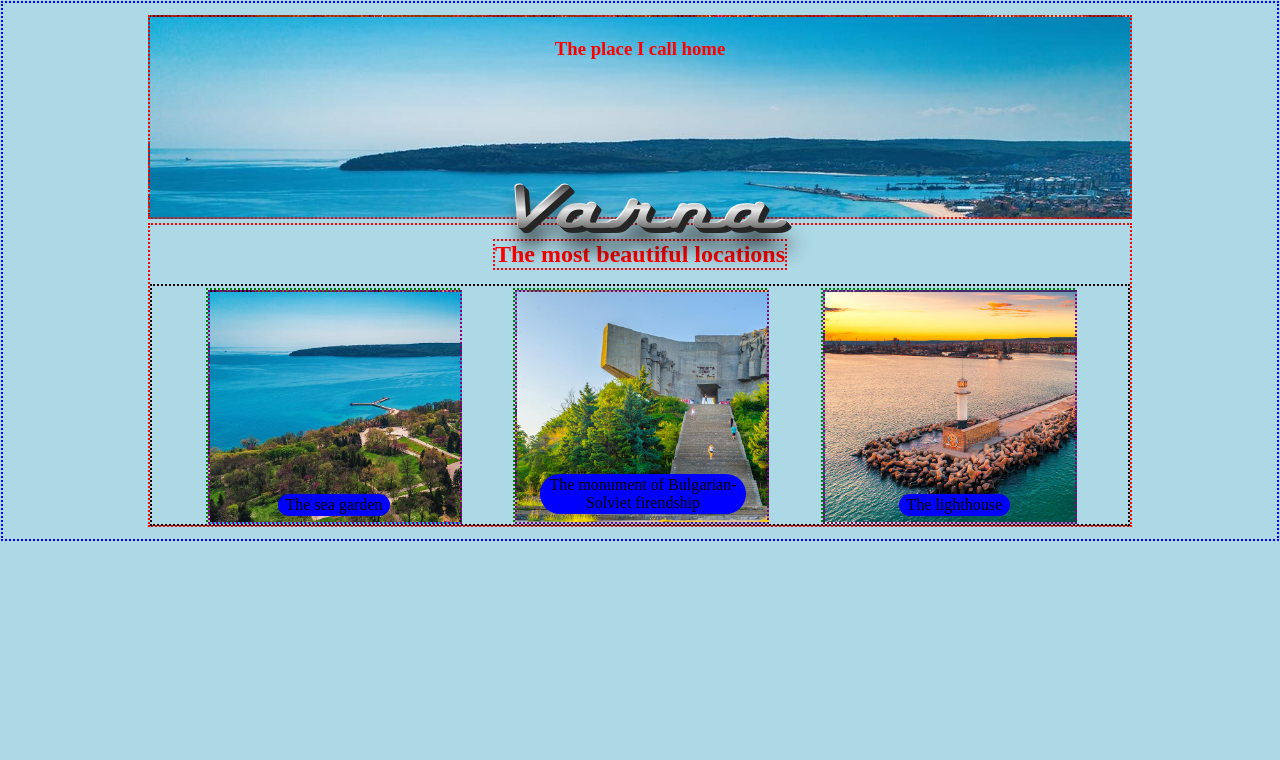
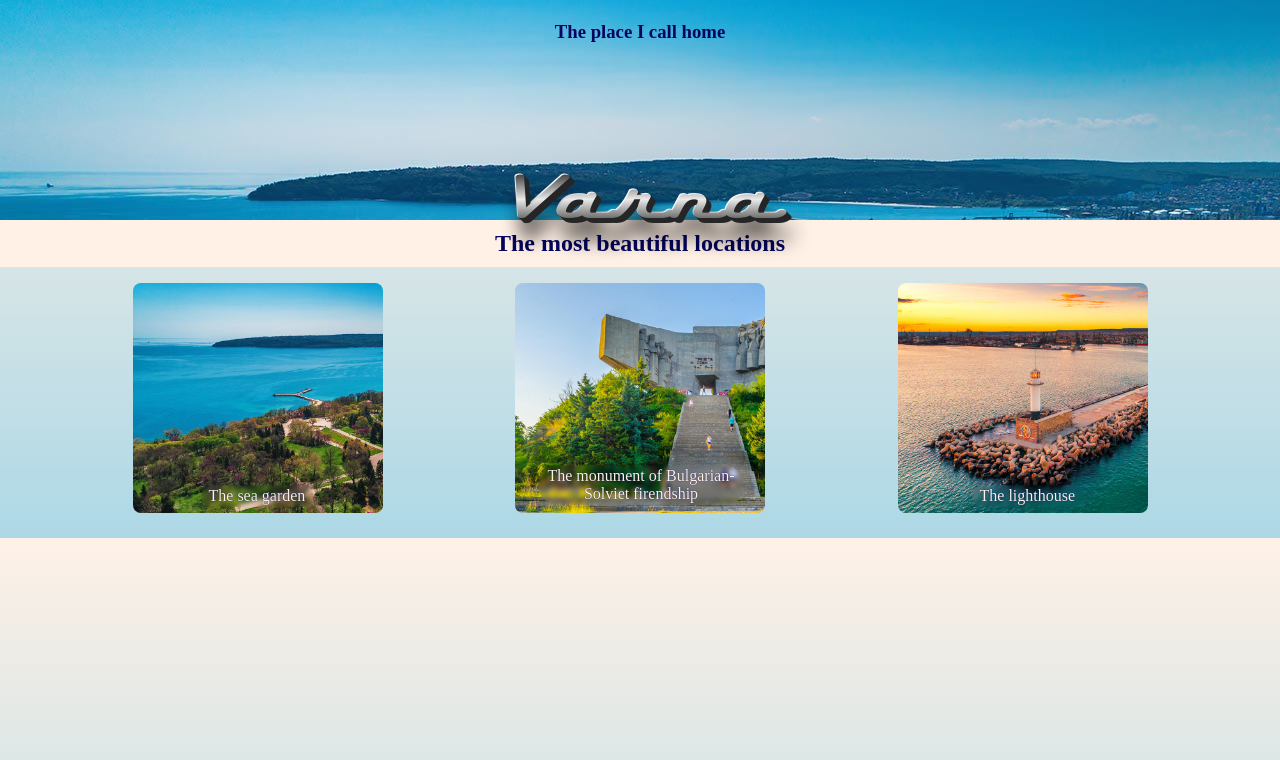
Before and after one commit to AlexKeray/Varna, a plain HTML site: page index.html in a window 1280 px wide. Shown: the top 760 px of the page. Drawn offline with Linux system fonts and the light colour scheme.

Commit message:
Finished

```diff
--- a/styles.css
+++ b/styles.css
@@ -10,7 +10,7 @@ h1>span{
     top:35%;
     position: absolute;
     transition: translateY(-50%);
-    margin-top: -100px;
+    margin-top: -110px;
     margin-left: -135px;
     padding: 0;
     width:100%;
@@ -35,65 +35,59 @@ h1>span{
     -1px -1px 0 #fff;
   }
 
-.b {
-    border: 2px dotted red;
-}
 
 body {
-    margin: 1px;
-    padding: 10px;
-    border: 2px dotted blue;
+    margin: 0px;
+    padding: 0px;
+    width: auto;
 
     display:flex;
     flex-direction: column;
 
     text-align: center;
 
-    background-color: lightblue;
+    background:linear-gradient(#fff1e6,lightblue) ;
 }
 
 .section-params {
-    border: 2px dotted red;
-    margin: 2px auto;
-    width: 980px;
+    margin: 0px 0px;
+    width: auto;
 }
 
 
 
 /*section-title-----------------------------------------------------------------------------*/
 .section-title {
-    height: 200px;
+    height: 220px;
     background-image: url("images/morska.jpg");
     background-size: cover;
 }
 
-#title-title {
-    color: #DADBDD;
-}
-
 #city-info {
-    color: red;
+    color: #03045e;
 }
 
 /*section-activities-----------------------------------------------------------------------------*/
 .section-activities {
     height: 300px;
+    margin-bottom: 18px;
 }
 
 #activities-title {
-    display:inline-block;
-    border: 2px dotted red;
-    margin: 14px auto;
-    color:red;
+    display:block;
+    padding: 10px;
+    margin: 0px auto;
+    margin-bottom: 14px;
+    color:#03045e;
+    background-color: #fff1e6;
+
 }
 
 .activities-wrapper {
-    border: 2px dotted black;
     display: flex;
 }
 
 .activities-params {
-    border: 2px dotted green;
     margin-top: 2px;
     margin-bottom: 2px;
     height: 230px;
@@ -107,13 +101,14 @@ body {
 
 .activity1-background {
     position:absolute;
-    border: 2px dotted purple;
     margin-top: 0px;
     margin-bottom: 0px;
     height: 230px;
     width: 250px;
     background-image: url("images/morska.jpg");
     background-size: cover;
+    border-radius: 8px;
+
 }
 
 .activity1-label {
@@ -123,16 +118,16 @@ body {
     margin-left:68px;
     margin-right: 0px;
     padding: 2px 8px;
-    background-color: blue;
     border-radius: 100px;
-
+    color: #fff1e6;
+    text-shadow: 0px 0px 1px#03045e;
+    backdrop-filter: blur(2px);
 }
 
 .activity1-text {
     padding: 10px;
     text-align: start;
     position:absolute;
-    border: 2px dotted red;
     margin: 15px;
     height: auto;
     width: 200px;
@@ -157,13 +152,13 @@ body {
 
 .activity2-background {
     position:absolute;
-    border: 2px dotted purple;
     margin-top: 0px;
     margin-bottom: 0px;
     height: 230px;
     width: 250px;
     background-image: url("images/pametnik.jpg");
     background-size: cover;
+    border-radius: 8px;
 }
 
 .activity2-label {
@@ -173,17 +168,17 @@ body {
     margin-bottom:0px;
     margin-left:23px;
     margin-right: 0px;
-    background-color: blue;
+    color: #fff1e6;
+    text-shadow: 0px 0px 1px#03045e;
+    backdrop-filter: blur(2px);
     padding: 2px 8px;
     border-radius: 100px;
-
 }
 
 .activity2-text {
     padding: 10px;
     text-align: start;
     position:absolute;
-    border: 2px dotted red;
     margin: 15px;
     height: auto;
     width: 200px;
@@ -208,13 +203,13 @@ body {
 
 .activity3-background {
     position:absolute;
-    border: 2px dotted purple;
     margin-top: 0px;
     margin-bottom: 0px;
     height: 230px;
     width: 250px;
     background-image: url("images/far.jpg");
     background-size: cover;
+    border-radius: 8px;
 }
 
 .activity3-label {
@@ -223,15 +218,16 @@ body {
     margin-bottom:0px;
     margin-left:74px;
     margin-right: 0px;
-    background-color: blue;
+    backdrop-filter: blur(2px);
     padding: 2px 8px;
     border-radius: 100px;
+    color: #fff1e6;
+    text-shadow: 0px 0px 1px#03045e;
 }
 
 .activity3-text {
     padding: 4px;
     position:absolute;
-    border: 2px dotted red;
     margin: 24px;
     height: auto;
     width: 200px;
@@ -248,9 +244,3 @@ body {
     backdrop-filter: blur(2px);
     visibility: visible;
 }
-
-/*section-card-----------------------------------------------------------------------------*/
-.section-card {
-    height: 200px;
-
-}
```
